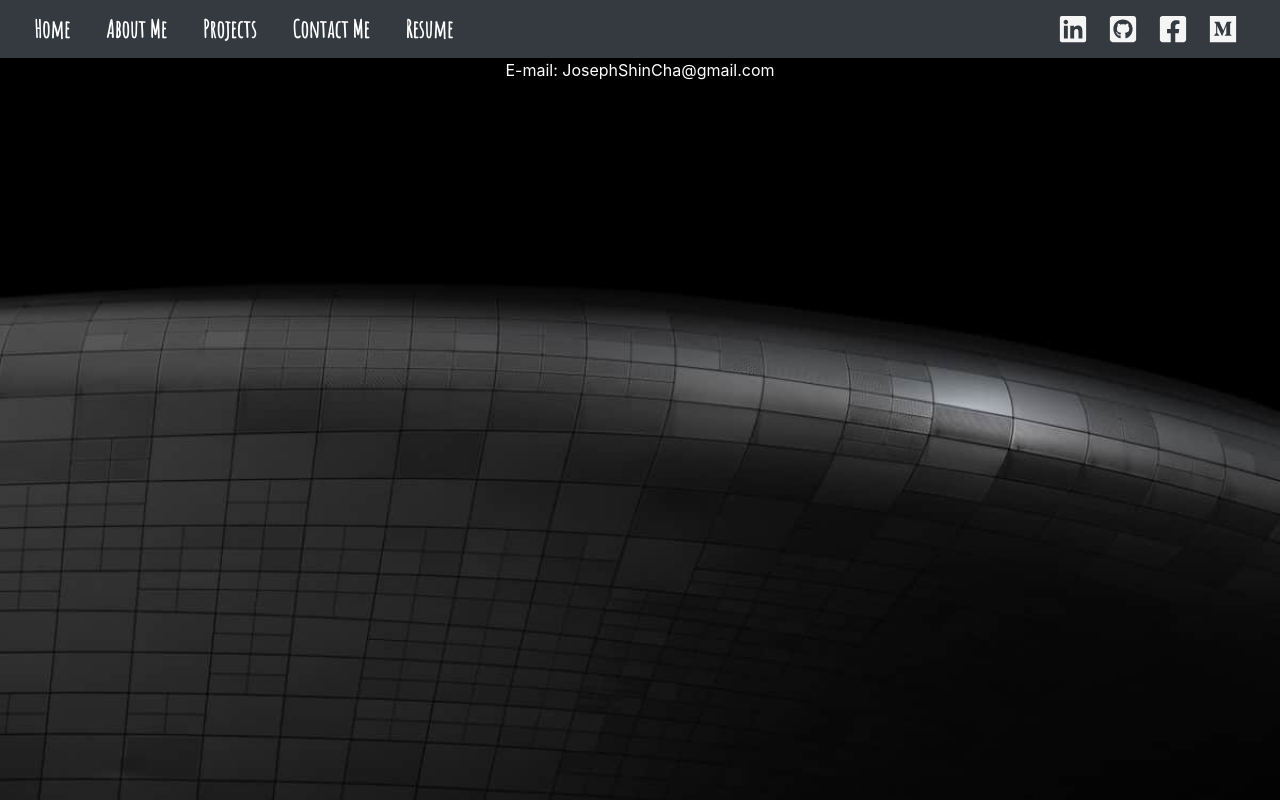
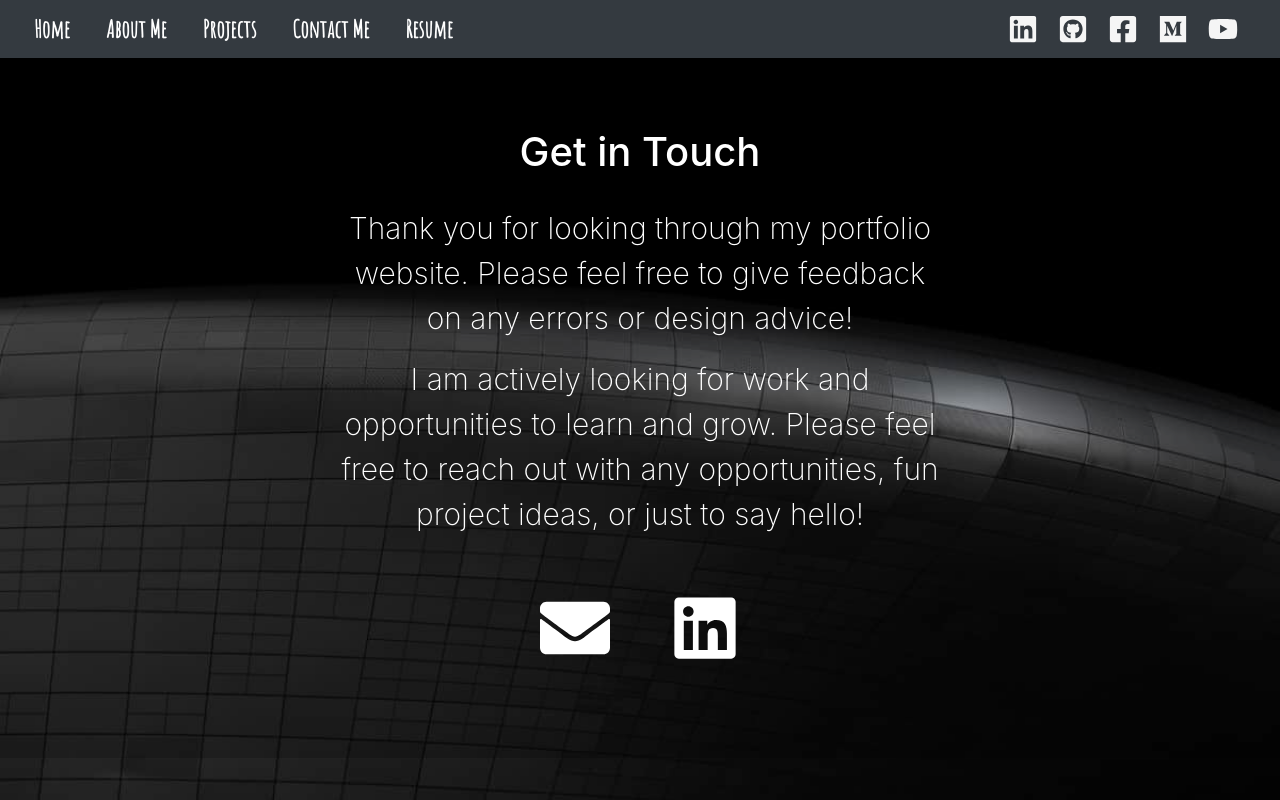
Before and after one commit to josephscha/portfolio-2020, a React (Create React App) app: page /contactme in a window 1280 px wide. Built offline with nearby package versions, Linux system fonts and the light colour scheme.

Commit message:
contact me

```diff
--- a/package.json
+++ b/package.json
@@ -19,7 +19,7 @@
     "react-player": "^2.6.2",
     "react-responsive-carousel": "^3.2.10",
     "react-router-dom": "^5.2.0",
-    "react-scripts": "3.4.1"
+    "react-scripts": "^3.4.3"
   },
   "scripts": {
     "start": "react-scripts start",
--- a/src/Components/aboutme/aboutme.js
+++ b/src/Components/aboutme/aboutme.js
@@ -23,6 +23,8 @@ function AboutMe() {
                     <br></br>
                     <p>I enjoy creating websites, applications, and anything in between that serve a real life purpose while maintaining top of the line user experience.</p>
                     <br></br>
+                    <p>My previous work experience starting from an early age in retail and sales, all the way up the managerial ladder and last few years in the health field, working as a surgical coordinator and site manager have helped me build up the necessary discipline and attention to detail to tackle any challenges but most importantly, empathy.</p>
+                    <br></br>
                     <p>Here are a few technologies that I use:</p>
                     <ul className={AboutMeStyles.TechList}>
                         <li className={AboutMeStyles.ListItem}>☞ JavaScript(ES6)</li>
--- a/src/Components/aboutme/aboutme.module.css
+++ b/src/Components/aboutme/aboutme.module.css
@@ -29,7 +29,7 @@
     overflow: scroll;
     align-content: flex-start;
     justify-content: center;
-    background-color: rgba(0,0,0,.5);
+    background-color: rgba(0,0,0,.4);
     height: 600px;
     width: 30em;
     margin-top: 5%;
--- a/src/Components/contactme/contactme.js
+++ b/src/Components/contactme/contactme.js
@@ -1,9 +1,25 @@
 import React from 'react';
+import ContactMeStyles from './contactme.module.css'
+import {FaEnvelope, FaLinkedin} from 'react-icons/fa';
 
 function ContactMe() {
     return (
-        <div className="center">
-            <div>E-mail: JosephShinCha@gmail.com</div>
+        <div className={ContactMeStyles.Container}>
+            <h1 className={ContactMeStyles.Title}>Get in Touch</h1>
+            <div className={ContactMeStyles.ContactMe}>
+            <p>Thank you for looking through my portfolio website. Please feel free to give feedback on any errors or design advice! </p>
+            <p>I am actively looking for work and opportunities to learn and grow. Please feel free to reach out with any opportunities, fun project ideas, or just to say hello! </p>
+            <a href="mailto:Josephshincha@gmail.com">
+                <FaEnvelope className={ContactMeStyles.Icon} />
+            </a>
+            <a
+            href="https://www.linkedin.com/in/joseph-cha-316639174/"
+            target="_blank"
+            rel="noopener noreferrer"
+            >
+            <FaLinkedin className={ContactMeStyles.Icon} />
+            </a>
+            </div>
         </div>
     )
 }
--- /dev/null
+++ b/src/Components/contactme/contactme.module.css
@@ -0,0 +1,50 @@
+.Container {
+    position: relative;
+    text-align: center;
+    overflow: scroll;
+    align-content: flex-start;
+    justify-content: center;
+    background-color: rgba(0,0,0,.2);
+    height: 700px;
+    width: auto;
+    font-size: 30px;
+    font-weight: 150;
+    padding: 40px;
+}
+
+.Title {
+    margin-top: 30px;
+    margin-bottom: 30px;
+}
+
+.ContactMe {
+    margin-left: auto;
+    margin-right: auto;
+    margin-top: 20px;
+    width: 600px;
+}
+
+.Icon {
+    height: 70px;
+    width: 70px;
+    color: white;
+    border: black;
+    transition: color 0.2s;
+    margin-right: 30px;
+    margin-left: 30px;
+    margin-top: 40px;
+}
+
+.Icon:hover {
+    animation: bounce 1.0s infinite;
+}
+
+@keyframes bounce {
+    0%,
+    100% {
+        transform: translateY(0);
+    }
+    50% {
+        transform: translateY(-10px);
+    }
+}
--- a/src/Components/navigation/navigation.js
+++ b/src/Components/navigation/navigation.js
@@ -1,7 +1,13 @@
 import React from "react";
 import { NavLink } from "react-router-dom";
 import { Navbar, Nav } from "react-bootstrap";
-import { FaLinkedin, FaGithubSquare, FaFacebookSquare, FaMedium } from "react-icons/fa";
+import {
+  FaLinkedin,
+  FaGithubSquare,
+  FaFacebookSquare,
+  FaMedium,
+  FaYoutube,
+} from "react-icons/fa";
 
 function Navigation() {
   return (
@@ -57,6 +63,9 @@ function Navigation() {
         >
           <FaMedium className="navicon" />
         </a>
+        <a href="https://www.youtube.com/user/joebehustlin" target="_blank" rel="noopener noreferrer">
+          <FaYoutube className="navicon" />
+        </a>
       </div>
     </Navbar>
   );
--- a/src/Components/projects/projectcard.module.css
+++ b/src/Components/projects/projectcard.module.css
@@ -1,6 +1,7 @@
 .ProjectCard {
     align-content: center;
     height: 650px;
+    background-color: rgb(255, 255, 255, .1);
 }
 
 .Title {
@@ -15,7 +16,7 @@
 }
 
 .ProjectCard:hover {
-    background-color: rgb(255, 255, 255, .1);
+    background-color: rgba(0, 0, 0, 0.4);
 }
 
 .ReactPlayer {
--- a/src/Components/projects/projects.module.css
+++ b/src/Components/projects/projects.module.css
@@ -8,7 +8,6 @@
     background-color: rgba(0,0,0,.2);
     height: 700px;
     width: auto;
-    position: relative;
     font-size: 30px;
     font-weight: 150;
     padding: 40px;
```
Also changed, not shown: 1 other file (tests, documents, lock files or other folders).
